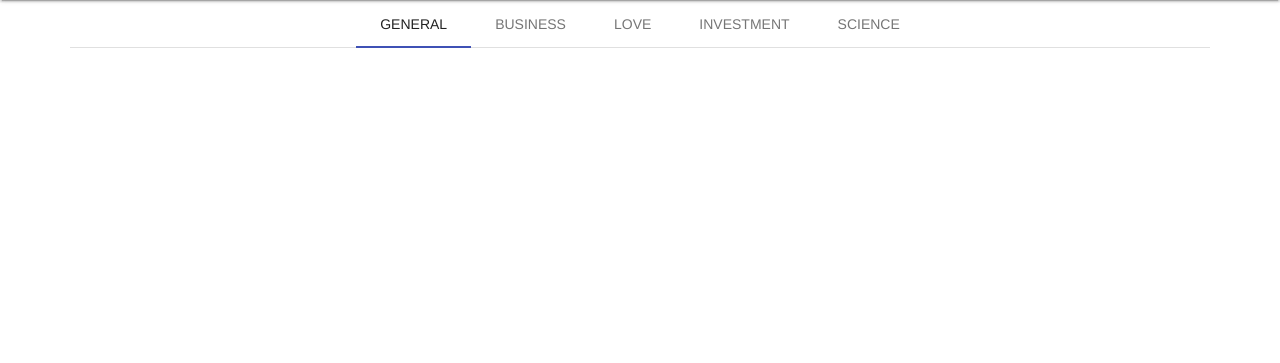
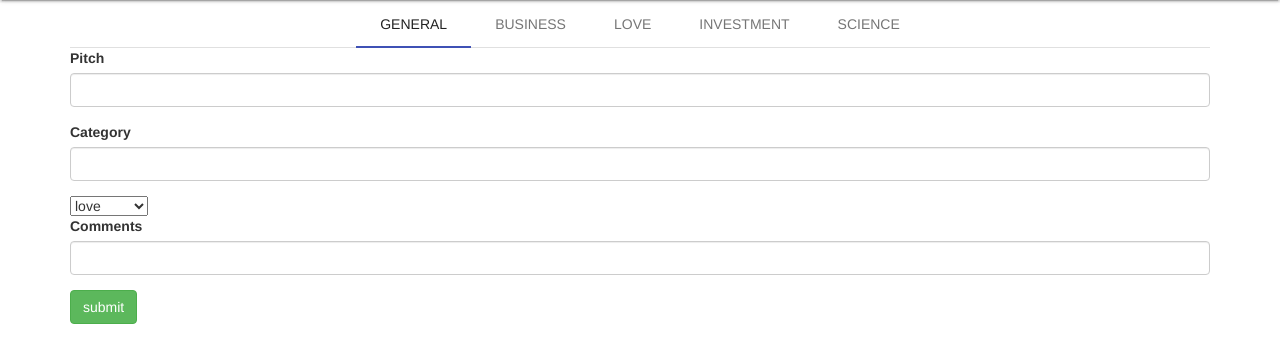
Before and after one commit to KabageMark/oneminute2, a Flask app: page /home in a window 1280 px wide. Shown: the part 64-427 px from the top of the page. Run offline with Flask 2, Linux system fonts and the light colour scheme; some libraries are stand-ins or nearby versions.

Commit message:
forms added to general category

```diff
--- a/app/main/views.py
+++ b/app/main/views.py
@@ -20,4 +20,4 @@ def home():
     print(pitch)
     print(category)
     print(comments)
-    return render_template('home.html',pitch=pitch, category=category,comments=comments,form = form)
+    return render_template('home.html',pitch = pitch, category = category,comments = comments,form = form)
--- a/app/templates/home.html
+++ b/app/templates/home.html
@@ -34,13 +34,36 @@
                                     <a href="#technology-panel" class="mdl-tabs__tab">investment</a>
                                     <a href="#science-panel" class="mdl-tabs__tab">science</a>
                                 </div>
-                                <center>
+
                                 <div class="mdl-tabs__panel is-active" id="General-panel">
-                                  <ul>
+                                    <div class="form-group" placeholder="Write you pitch here">
+                                        {{form.pitch.label}}
+                                        {{form.pitch(class="form-control") }}
+                                    </div>
+                                    <div class="form-group" placeholder="Category" id="categoryform">
+                                        {{form.category.label}}
+                                        {{form.category(class="form-control" )}}
+                                       </div>
+                                   </fieldset>
+                                    <select name="categorylist" form="categoryform">
+                                          <option value="love">love</option>
+                                          <option value="business">business</option>
+                                          <option value="sales">sales</option>
+                                          <option value="keynote">keynote</option>
+                                    </select>
 
-                                  </ul>
+                                      <div class="form-group" placeholder="Category" id="categoryform">
+                                          {{form.comments.label}}
+                                          {{form.comments(class="form-control" )}}
+                                         </div>
+
+                                   <div class="form-group">
+                                       {{form.submit(class="btn btn-Success" )}}
+                                       </div>
+                               </form>
 
                                 </div>
+
                                 <div class="mdl-tabs__panel" id="business-panel">
                                   <ul>
 
```
